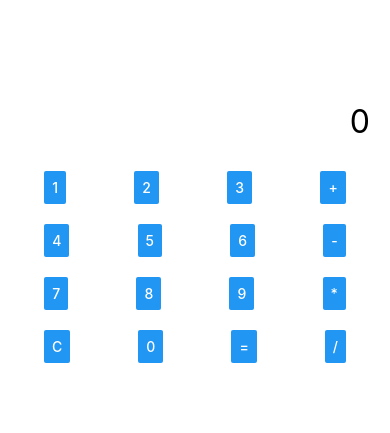
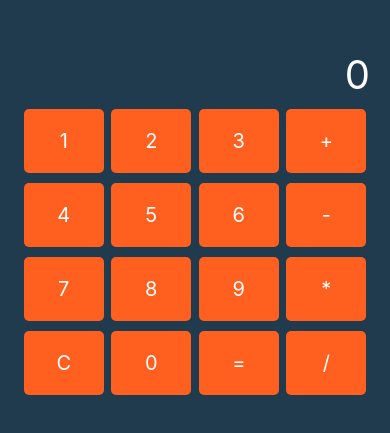
Before and after one commit to TheoToni/Calculator, a React Native app: screen / in a window 390 px wide. Shown: the part 195-628 px from the top of the page. Built offline with nearby package versions, Linux system fonts and the light colour scheme.

Commit message:
improve styling

```diff
--- a/App.js
+++ b/App.js
@@ -1,6 +1,6 @@
 import { StatusBar } from "expo-status-bar";
 import { useState } from "react";
-import { StyleSheet, Text, View, Button } from "react-native";
+import { StyleSheet, Text, View, TouchableOpacity } from "react-native";
 
 export default function App() {
   const [result, setResult] = useState("");
@@ -67,58 +67,34 @@ export default function App() {
       setLastInputWasOperator(false);
     } else {
       if (operators.includes(value)) {
-        // Überprüfen, ob der letzte eingegebene Wert ein Operator war
         if (!lastInputWasOperator && currentInput.length > 0) {
           setCurrentInput(currentInput + value);
-          setLastInputWasOperator(true); // Markiere, dass der letzte Input ein Operator war
+          setLastInputWasOperator(true);
         }
       } else {
-        // Wenn eine Zahl eingegeben wird, zurücksetzen
         setCurrentInput(currentInput + value);
         setLastInputWasOperator(false);
       }
     }
   };
 
+  const renderButton = (value) => (
+    <TouchableOpacity
+      key={value}
+      style={styles.button}
+      onPress={() => handleButtonPress(value)}
+    >
+      <Text style={styles.buttonText}>{value}</Text>
+    </TouchableOpacity>
+  );
+
   return (
     <View style={styles.container}>
       <Text style={styles.result}>{result || currentInput || "0"}</Text>
-      <View style={styles.row}>
-        {["1", "2", "3", "+"].map((value) => (
-          <Button
-            key={value}
-            title={value}
-            onPress={() => handleButtonPress(value)}
-          />
-        ))}
-      </View>
-      <View style={styles.row}>
-        {["4", "5", "6", "-"].map((value) => (
-          <Button
-            key={value}
-            title={value}
-            onPress={() => handleButtonPress(value)}
-          />
-        ))}
-      </View>
-      <View style={styles.row}>
-        {["7", "8", "9", "*"].map((value) => (
-          <Button
-            key={value}
-            title={value}
-            onPress={() => handleButtonPress(value)}
-          />
-        ))}
-      </View>
-      <View style={styles.row}>
-        {["C", "0", "=", "/"].map((value) => (
-          <Button
-            key={value}
-            title={value}
-            onPress={() => handleButtonPress(value)}
-          />
-        ))}
-      </View>
+      <View style={styles.row}>{["1", "2", "3", "+"].map(renderButton)}</View>
+      <View style={styles.row}>{["4", "5", "6", "-"].map(renderButton)}</View>
+      <View style={styles.row}>{["7", "8", "9", "*"].map(renderButton)}</View>
+      <View style={styles.row}>{["C", "0", "=", "/"].map(renderButton)}</View>
       <StatusBar style="auto" />
     </View>
   );
@@ -127,17 +103,31 @@ export default function App() {
 const styles = StyleSheet.create({
   container: {
     flex: 1,
-    backgroundColor: "#fff",
+    backgroundColor: "#1F3B4D",
     justifyContent: "center",
+    padding: 20,
   },
   result: {
-    fontSize: 32,
+    fontSize: 40,
     textAlign: "right",
-    margin: 20,
+    marginBottom: 10,
+    color: "white",
   },
   row: {
     flexDirection: "row",
     justifyContent: "space-around",
-    margin: 10,
+    marginBottom: 10,
+  },
+  button: {
+    backgroundColor: "#FF5F1F", // grüne Farbe für Buttons
+    paddingVertical: 20,
+    paddingHorizontal: 30,
+    borderRadius: 5,
+    minWidth: 80,
+    alignItems: "center",
+  },
+  buttonText: {
+    fontSize: 20,
+    color: "#fff", // weiße Schriftfarbe
   },
 });
```
